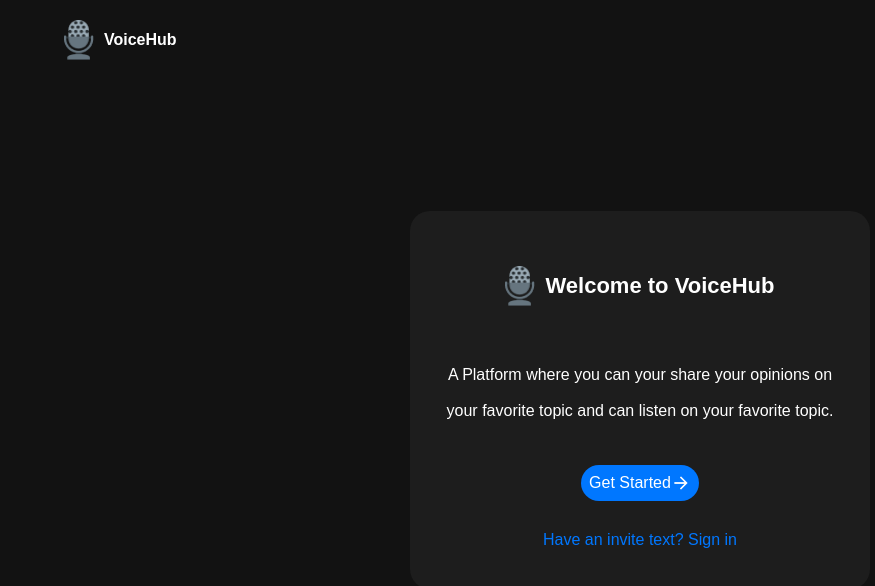
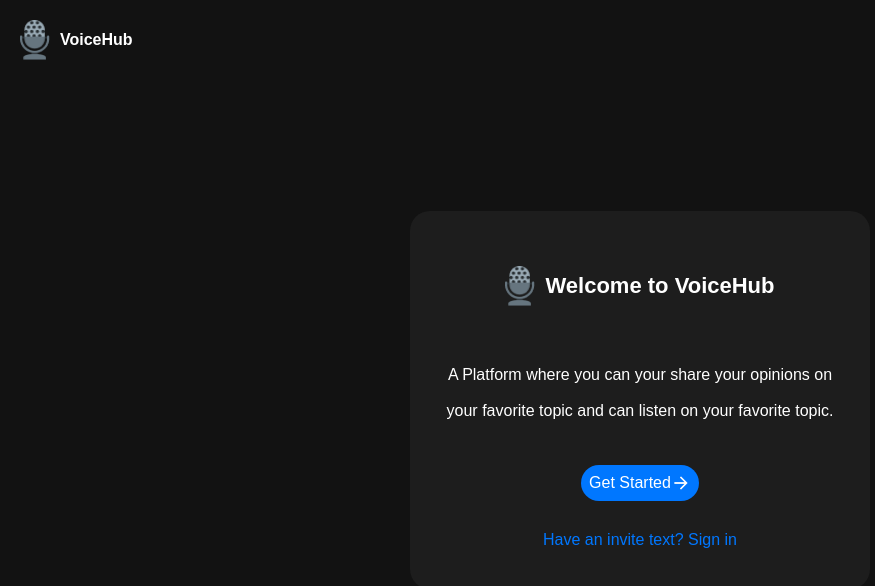
Before and after one commit to Jagss24/MeetCast, a React app in the folder frontend/: page / in a window 1280 px wide. Shown: the top 586 px of the page, without its empty margins (0-875 px from the left). Built offline with nearby package versions, Linux system fonts and the light colour scheme; no server answers; the HTML template or start-up script is replaced by a standard one.

Commit message:
navbar & logut styling

```diff
--- a/frontend/src/App.css
+++ b/frontend/src/App.css
@@ -32,9 +32,3 @@ body {
   font-family: "Nunito", sans-serif;
   color: #fff;
 }
-
-.container {
-  width: 1200px;
-  max-width: 90%;
-  margin: 0 auto;
-}
--- a/frontend/src/components/shared/Navigation/Navigation.jsx
+++ b/frontend/src/components/shared/Navigation/Navigation.jsx
@@ -21,7 +21,7 @@ const Navigation = () => {
     }
 
     return (
-        <nav className={`navbar container`}>
+        <nav className={`navbar`}>
             <Link to="/" className="logo_wrapper" >
                 <HeadingImg src='/images/logo.png' alt='logo' />
                 <span>VoiceHub</span>
@@ -30,7 +30,7 @@ const Navigation = () => {
                 <span>{user?.name}</span>
                 <img src={user?.avatar} alt="user_pic" />
                 <IconComponent onClick={handleLogout}>
-                    <IoMdLogOut color={"blue"} />
+                    <IoMdLogOut />
                 </IconComponent>
             </UserComponent>}
         </nav>
@@ -56,11 +56,15 @@ const IconComponent = styled.span`
     display: flex;
     justify-content: center;
     align-items: center;
+    cursor: pointer;
     padding: 5px;
     width: 20px;
     height: 20px;
     border-radius: 50%;
-    background-color: #fff;
+    background-color: #0077ff;
+    &:hover{
+        opacity: 0.8;
+    }
 `
 
 export default Navigation
```
